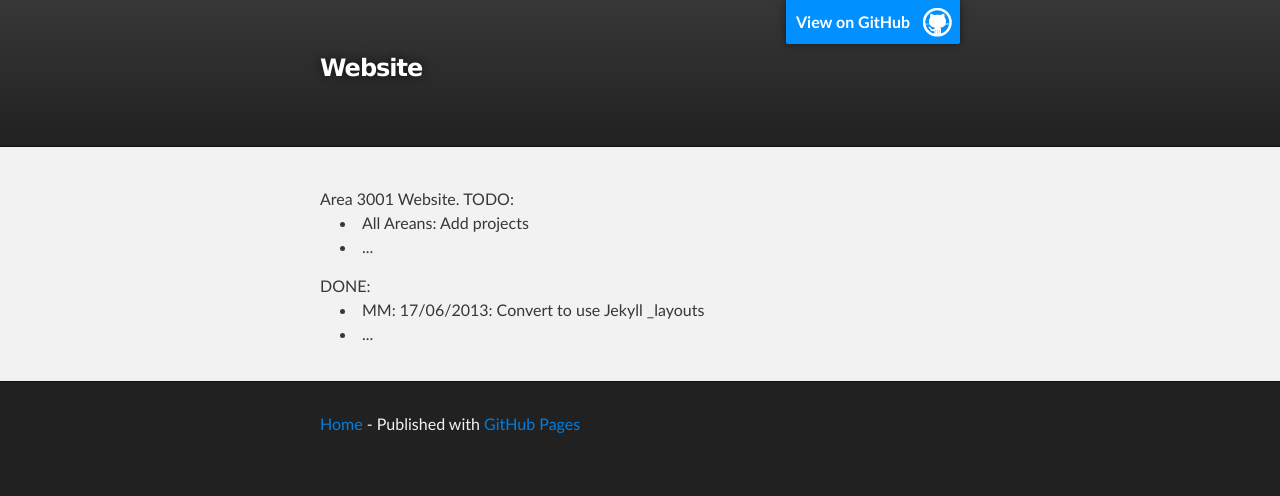
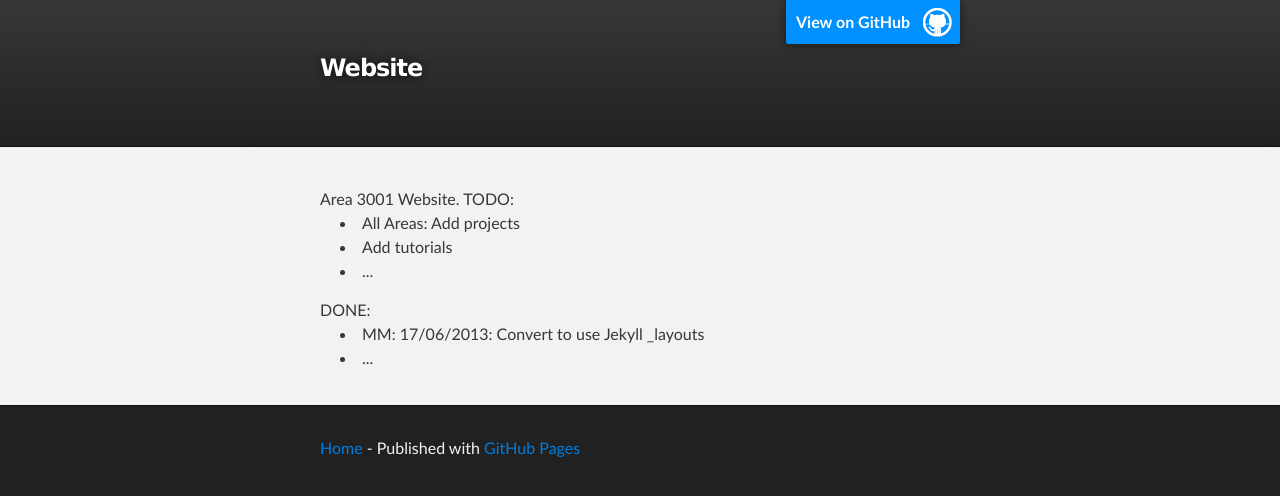
Before and after one commit to area3001/area3001.github.io, a Jekyll site: the page built from projects/website/index.html, in a window 1280 px wide. Shown: the top 496 px of the page. Built offline with Jekyll 4.4.1, drawn with Linux system fonts in a browser that asks for light colours; Markdown is read by kramdown in place of the engine named in the settings.

Commit message:
Update website page

```diff
--- a/projects/website/index.html
+++ b/projects/website/index.html
@@ -9,12 +9,13 @@
 
 TODO:
 <ul>
-  <li> All Areans: Add projects
-  <li> ...
+  <li> All Areas: Add projects </li>
+  <li> Add tutorials </li>
+  <li> ... </li>
 </ul>
 
 DONE:
 <ul>
-  <li> MM: 17/06/2013: Convert to use Jekyll _layouts
-  <li> ...
+  <li> MM: 17/06/2013: Convert to use Jekyll _layouts </li>
+  <li> ... </li>
 </ul>
```
